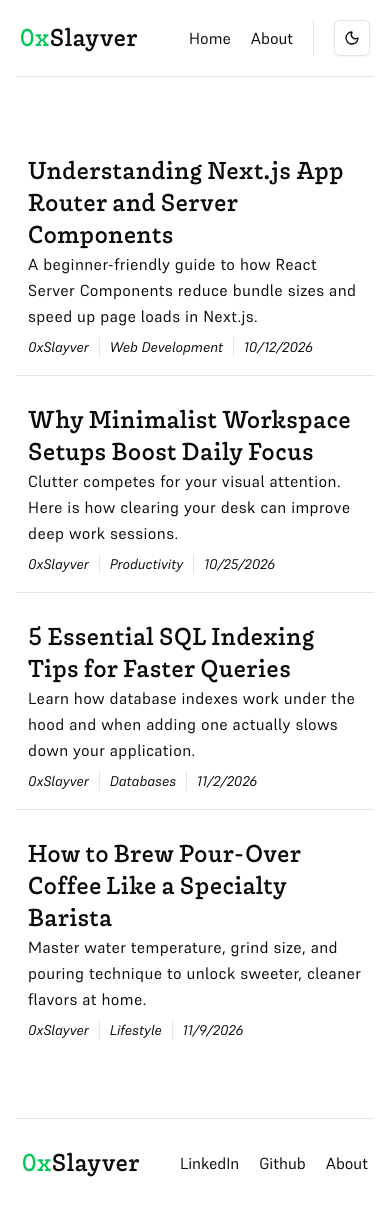
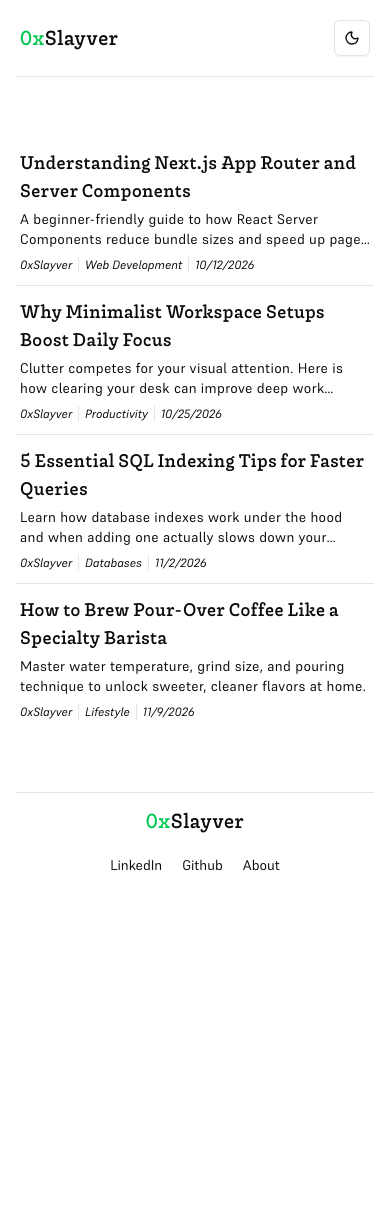
Before and after one commit to 0xSlayver/TheBlog, a Next.js app: page / in a window 390 px wide. After the commit the page ends 889 px from the top, so only its background shows below. Built offline with nearby package versions, Linux system fonts and the light colour scheme.

Commit message:
UI/RESPONSIVE

```diff
--- a/src/components/articles/all-articles.tsx
+++ b/src/components/articles/all-articles.tsx
@@ -3,7 +3,7 @@ import { articles } from '@/data/data';
 
 function AllArticles() {
   return (
-    <div className='m-auto flex w-fit flex-col gap-2.5 py-15'>
+    <div className='m-auto flex w-fit flex-col py-15'>
       {articles.map((article) => (
         <ArticleItem key={article.title} article={article} />
       ))}
--- a/src/components/articles/article-item.tsx
+++ b/src/components/articles/article-item.tsx
@@ -7,13 +7,17 @@ function ArticleItem({ article }: { article: ArticleType }) {
     <div className='group/allArticles'>
       <Link
         href={''}
-        className='my-1.5 flex flex-col rounded p-3 transition hover:bg-gray-400/5'
+        className='my-2 flex flex-col rounded p-1 transition hover:bg-gray-400/5 sm:p-2'
       >
-        <div className='leading-relaxed'>
-          <p className='font-heading text-2xl tracking-wide'>{article.title}</p>
-          <p className='tracking-wide'>{article.summary}</p>
+        <div className='flex flex-col gap-1'>
+          <p className='font-heading text-lg tracking-wide sm:text-xl'>
+            {article.title}
+          </p>
+          <p className='line-clamp-2 text-sm tracking-wide sm:text-base'>
+            {article.summary}
+          </p>
         </div>
-        <div className='flex flex-wrap items-center gap-2.5 pt-2 text-sm italic'>
+        <div className='flex flex-wrap items-center gap-1.5 pt-2 text-xs italic sm:gap-2.5 sm:text-sm'>
           <span>{article.author}</span>
           <Separator orientation='vertical' />
           <span>{article.category}</span>
--- a/src/components/layout/footer.tsx
+++ b/src/components/layout/footer.tsx
@@ -7,10 +7,10 @@ function Footer() {
     <>
       <Separator />
 
-      <footer className='flex items-center justify-center gap-10 py-7'>
+      <footer className='flex flex-col items-center justify-center gap-5 py-3.5 sm:flex-row sm:gap-10 sm:py-7'>
         <Logo />
 
-        <div className='flex gap-5'>
+        <div className='flex gap-5 text-sm sm:text-base'>
           <Link href={''}>LinkedIn</Link>
           <Link href={''}>Github</Link>
           <Link href={''}>About</Link>
--- a/src/components/layout/header.tsx
+++ b/src/components/layout/header.tsx
@@ -11,7 +11,7 @@ function header() {
         <Logo />
 
         <div className='flex items-center gap-5'>
-          <nav className='list-none capitalize'>
+          <nav className='hidden list-none capitalize sm:block'>
             <li className='flex gap-5'>
               <ul>
                 <Link href={homePage()}>home</Link>
@@ -22,7 +22,7 @@ function header() {
             </li>
           </nav>
 
-          <Separator orientation='vertical' />
+          <Separator orientation='vertical' className='hidden sm:block' />
 
           <ThemeSwitcher />
         </div>
--- a/src/components/layout/logo.tsx
+++ b/src/components/layout/logo.tsx
@@ -4,7 +4,7 @@ import Link from 'next/link';
 function Logo() {
   return (
     <Link
-      className='font-heading text-2xl font-semibold tracking-wide'
+      className='font-heading text-xl font-semibold tracking-wide sm:text-2xl'
       href={homePage()}
     >
       <span className='text-green-500'>0x</span>Slayver
```
